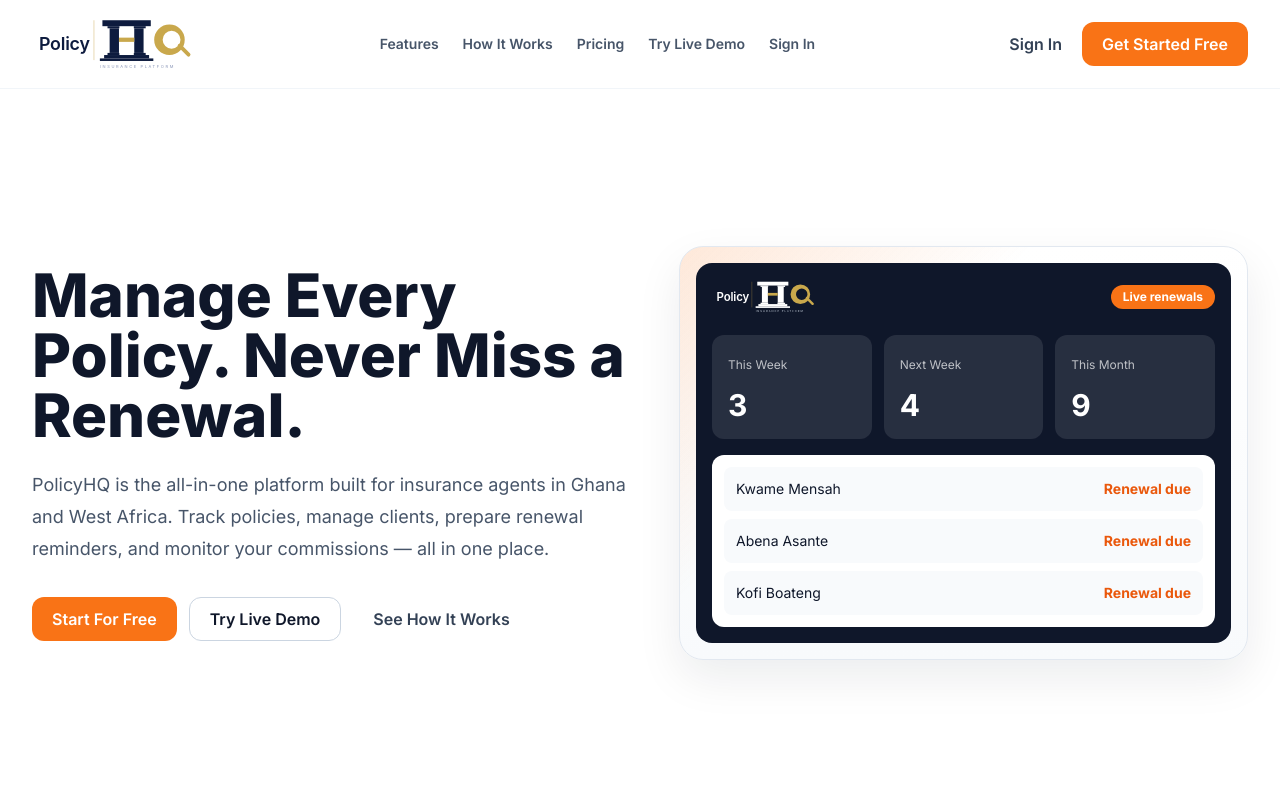
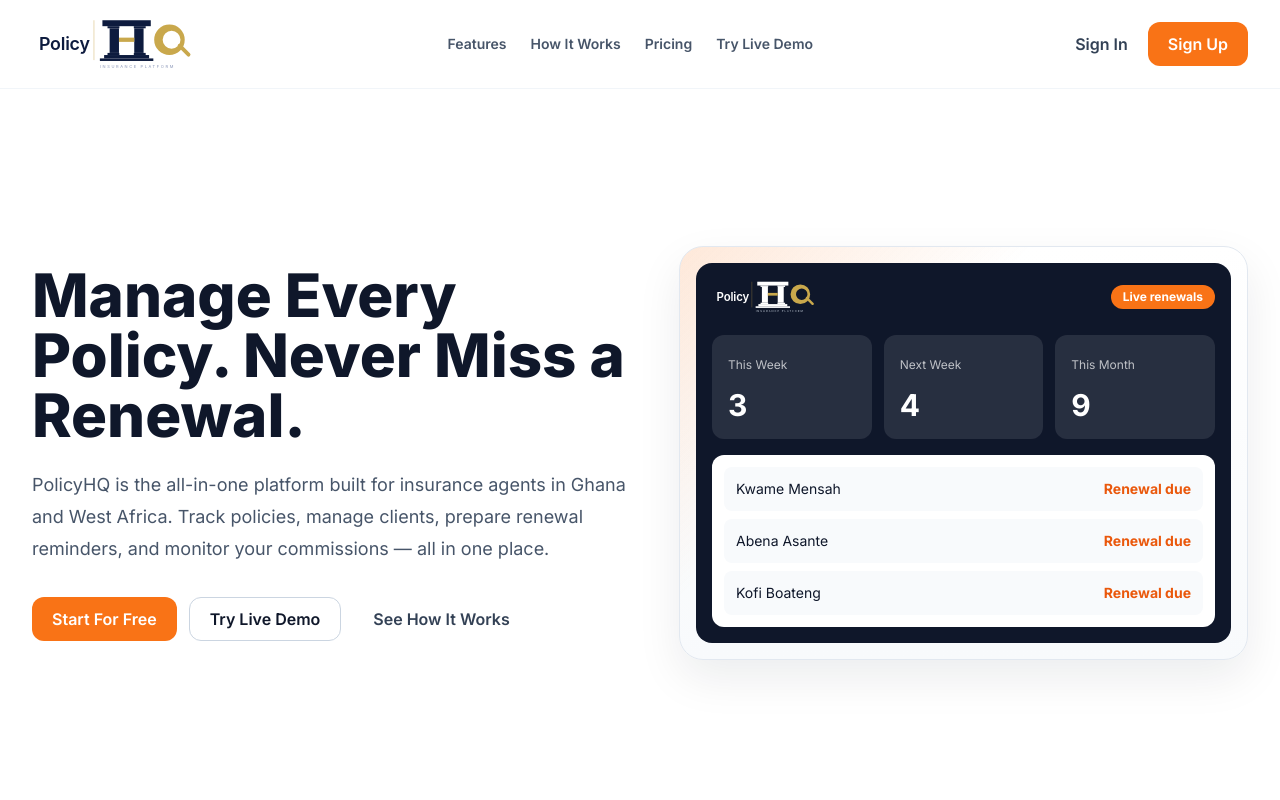
Before and after one commit to mrprincewinez1-glitch/PolicyHQ, a Next.js app: page / in a window 1280 px wide. Shown: the top 800 px of the page. Built offline with nearby package versions, Linux system fonts and the light colour scheme.

Commit message:
Refine landing auth buttons

```diff
--- a/app/page.tsx
+++ b/app/page.tsx
@@ -26,14 +26,13 @@ export default function LandingPage() {
             <a href="#how">How It Works</a>
             <a href="#pricing">Pricing</a>
             <Link href="/demo">Try Live Demo</Link>
-            <Link href="/sign-in">Sign In</Link>
           </nav>
           <div className="flex items-center gap-2">
             <Button asChild variant="ghost" className="px-3">
               <Link href="/sign-in">Sign In</Link>
             </Button>
             <Button asChild className="px-3 sm:px-5">
-              <Link href="/sign-up">Get Started Free</Link>
+              <Link href="/sign-up">Sign Up</Link>
             </Button>
           </div>
         </div>
```
